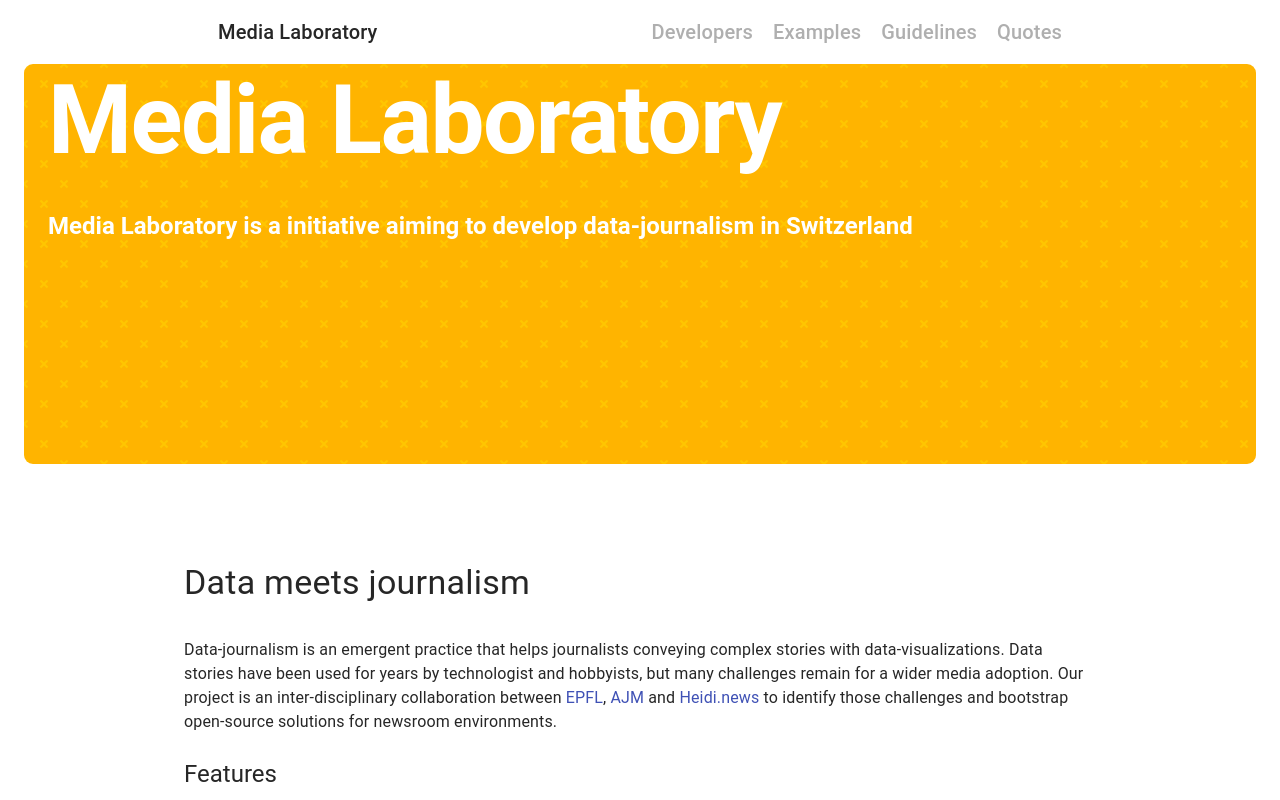
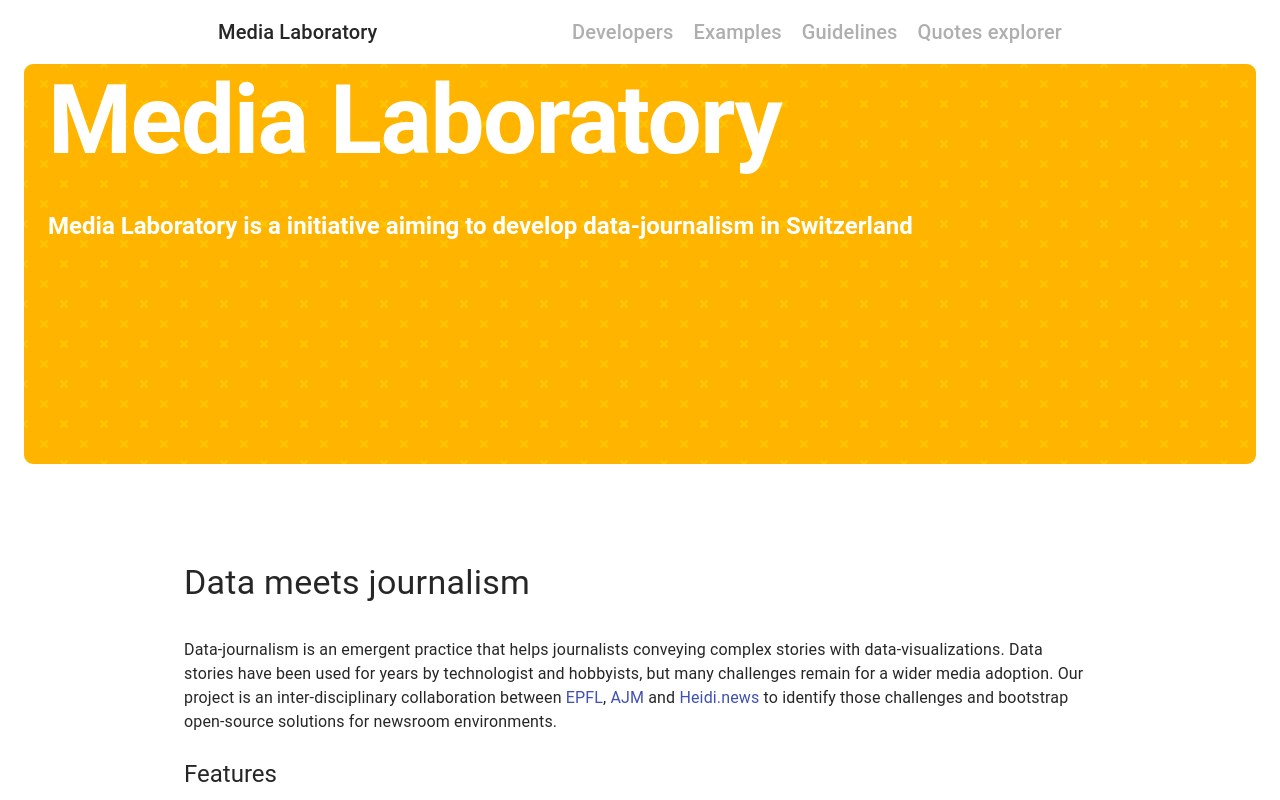
Before and after one commit to News-Teller/media-laboratory-web, a React (Create React App) app: page /#/ in a window 1280 px wide. Shown: the top 800 px of the page. Built offline with nearby package versions, Linux system fonts and the light colour scheme; the HTML template or start-up script is replaced by a standard one.

Commit message:
new quote page title

```diff
--- a/src/App.js
+++ b/src/App.js
@@ -55,7 +55,7 @@ function App() {
               </NavLink>
               <NavLink className={classes.navlink} to="/quotes" activeClassName={classes.current}>
                   <Typography variant="h6" color="inherit">
-                      Quotes
+                      Quotes explorer
                   </Typography>
               </NavLink>
             </Toolbar>
@@ -91,7 +91,7 @@ function App() {
           <Route
             path="/quotes"
             render={() => (
-              <Page title="Quotes" component={Quotes} />
+              <Page title="Quotes explorer" component={Quotes} />
             )}
           />
           <Route
--- a/src/Components/MediaCard.js
+++ b/src/Components/MediaCard.js
@@ -81,9 +81,7 @@ export default function MediaCard({ id, term, definition, link, synonyms, tags,
           href={link}
           variant="button"
           color="textPrimary"
-          onClick={() => {
-            console.info("I'm a button.");
-          }}
+          rel="noreferrer"
         >
           Learn More
         </Link>
```
